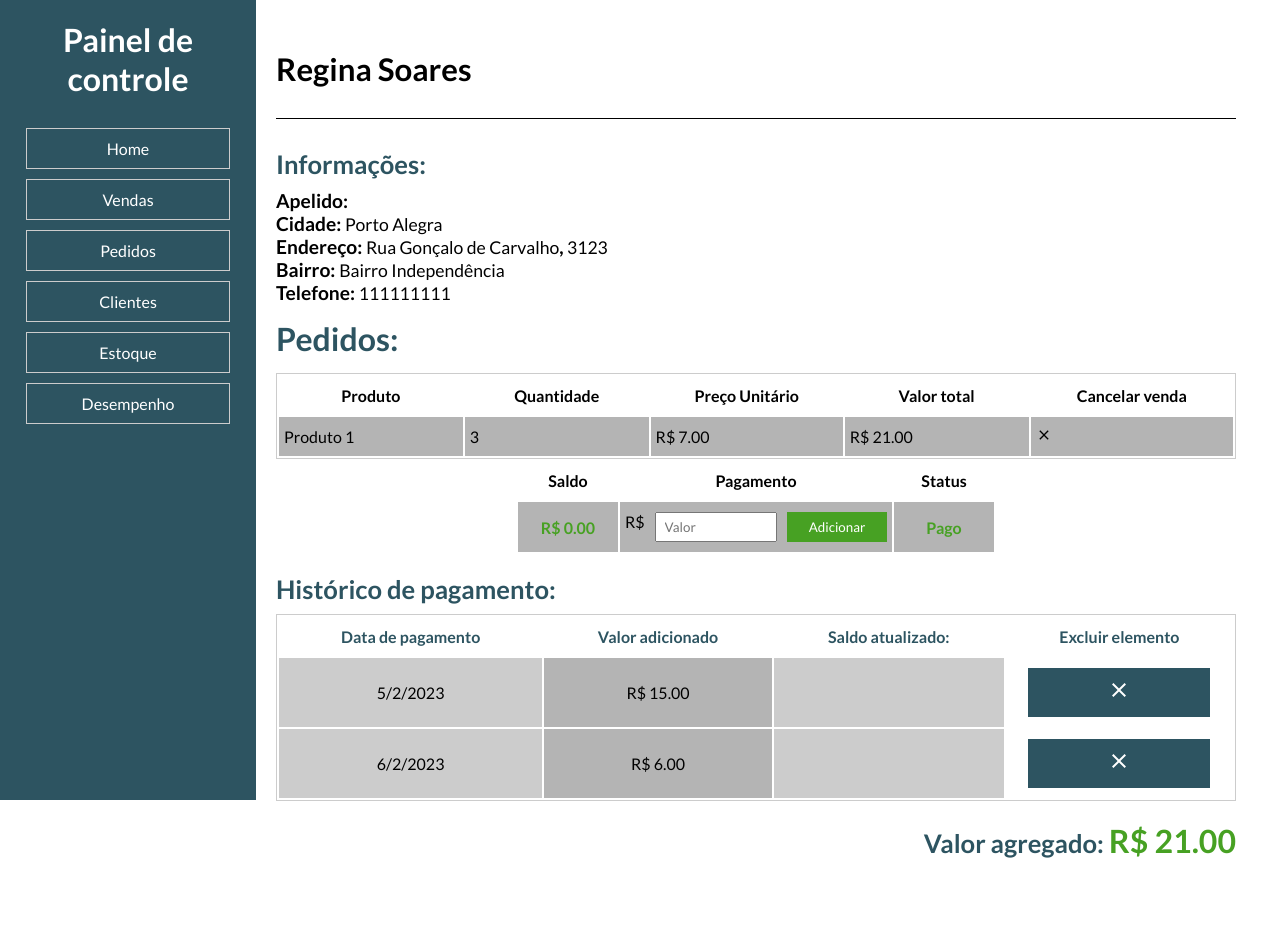
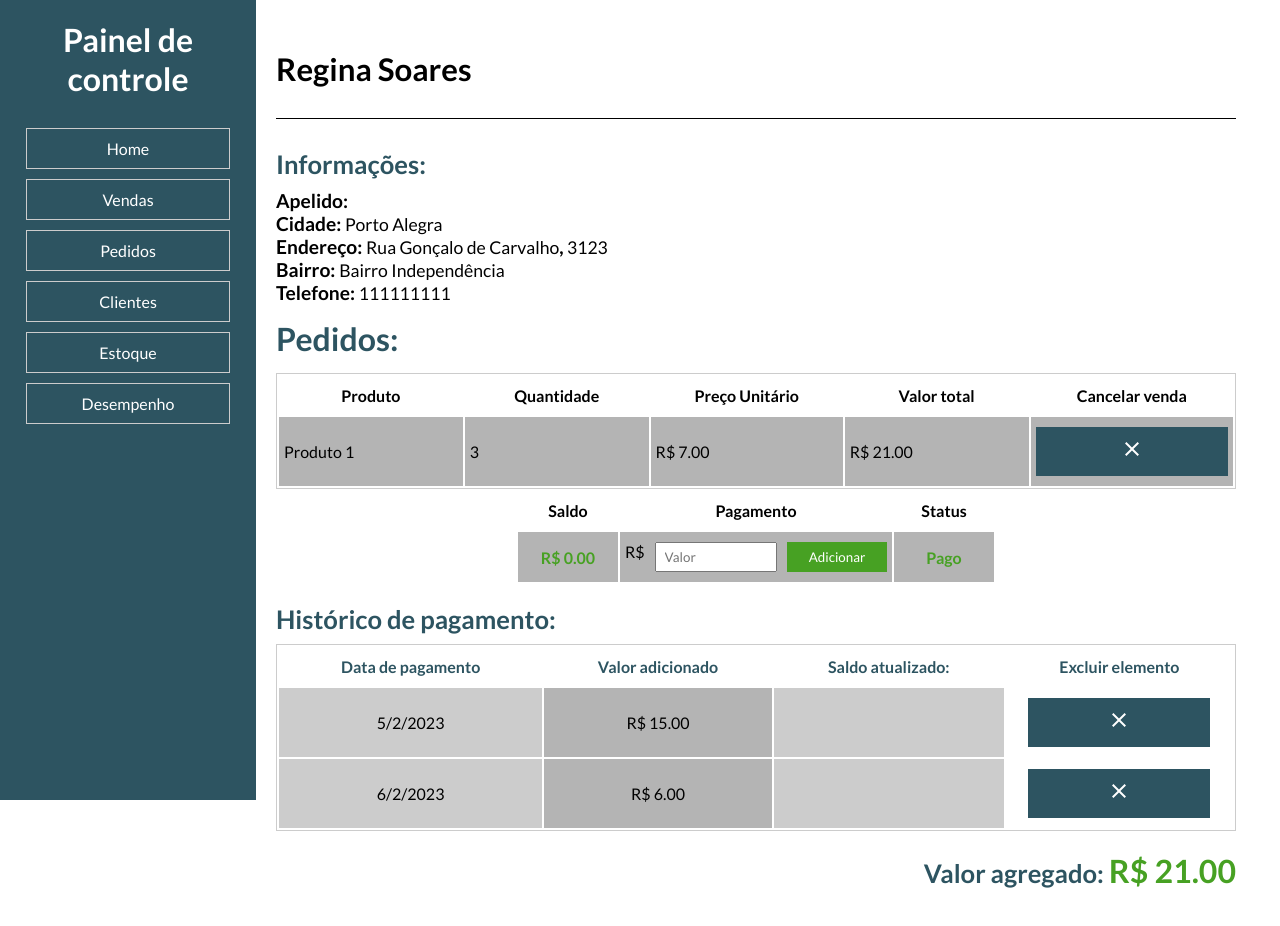
Before and after one commit to heitor2002/gerenciador-de-vendas, a React (Vite) app: page /clientes/1 in a window 1280 px wide. Shown: the top 926 px of the page. Built offline with nearby package versions, Linux system fonts and the light colour scheme; data requests are answered from the project's data file.

Commit message:
style: botão de cancelar venda.

```diff
--- a/src/components/clientsPage/PageClient.jsx
+++ b/src/components/clientsPage/PageClient.jsx
@@ -118,7 +118,7 @@ const PageClient = () => {
                             singleProduct.floatInputPrice
                           ).toFixed(2)}
                         </td>
-                        <td className="close-button"><IoMdClose /></td>
+                        <td><button className="close-button"><IoMdClose /></button></td>
                       </tr>
                     );
                   })}
--- a/src/styles/components/_Clients.scss
+++ b/src/styles/components/_Clients.scss
@@ -116,7 +116,21 @@
         }
         td {
           padding: 10px 5px;
+          button.close-button {
+            width: 100%;
+            border: 0;
+            font-size: 1.5rem;
+            background-color: $primary-color;
+            cursor: pointer;
+            color: white;
+            padding: 10px 0;
+            transition: 0.3s;
+            &:hover {
+              background-color: $red;
             }
+          }
+        }
+
         td.payment-buttons {
           display: flex;
           justify-content: center;
@@ -229,25 +243,25 @@
   }
 }
 
-.client-register{
+.client-register {
   padding: 20px 0;
-    form{
+  form {
     width: 100%;
     display: flex;
     flex-direction: column;
     align-items: center;
     gap: 5px;
-        label{
+    label {
       font-size: 1.2rem;
       font-weight: bold;
       color: $primary-color;
     }
-        input{
+    input {
       width: 100%;
       max-width: 300px;
       padding: 5px;
     }
-        button{
+    button {
       width: 100%;
       max-width: 300px;
       margin-top: 20px;
@@ -257,9 +271,9 @@
       border: 0;
       color: white;
       cursor: pointer;
-            transition: .3s;
-            &:hover{
-                background-color: rgb(4, 151, 4) ;
+      transition: 0.3s;
+      &:hover {
+        background-color: rgb(4, 151, 4);
         transform: scale(1.01);
       }
     }
--- a/src/styles/main.css
+++ b/src/styles/main.css
@@ -263,6 +263,19 @@ header ul a li:hover {
 }
 .single-client .requests-list table tr td {
   padding: 10px 5px;
+}
+.single-client .requests-list table tr td button.close-button {
+  width: 100%;
+  border: 0;
+  font-size: 1.5rem;
+  background-color: rgb(45, 84, 97);
+  cursor: pointer;
+  color: white;
+  padding: 10px 0;
+  transition: 0.3s;
+}
+.single-client .requests-list table tr td button.close-button:hover {
+  background-color: #b32917;
 }
 .single-client .requests-list table tr td.payment-buttons {
   display: flex;
```
Also changed, not shown: 1 other file (tests, documents, lock files or other folders). Lines whose indentation alone changed are shown as unchanged.
